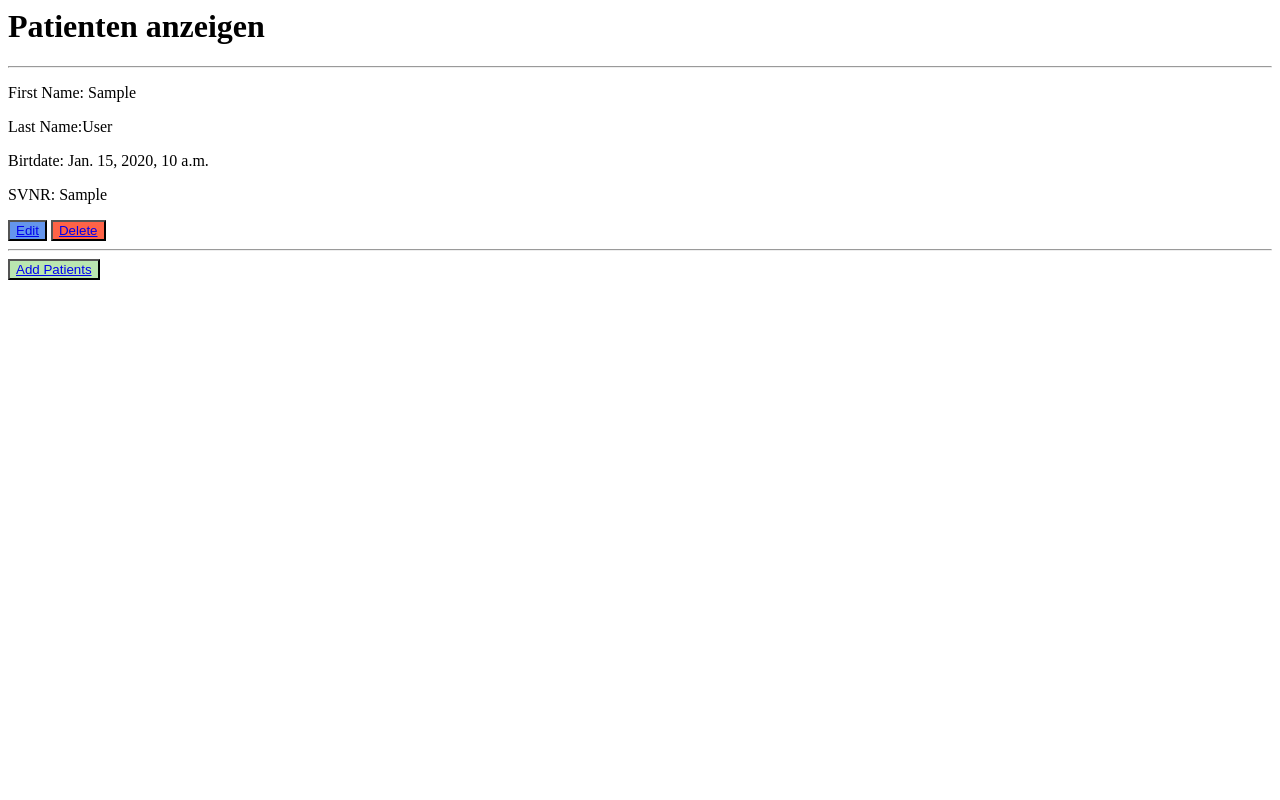
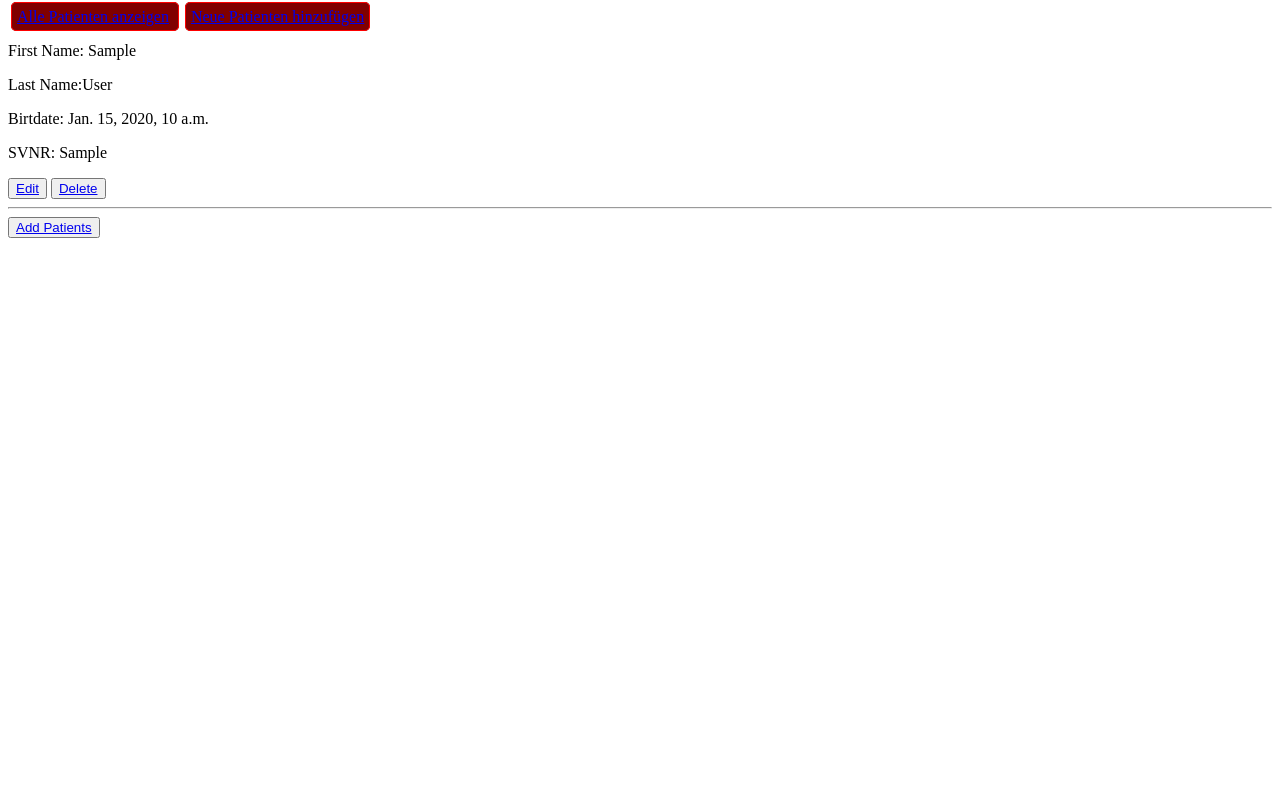
Before and after one commit to sarabudeanu/25-26-MGIN-Firstdjangoapp, a Django app: page /patients/ in a window 1280 px wide. Run offline with Django 5.2, Linux system fonts and the light colour scheme; tables that the repository leaves empty hold one stand-in row (values such as "Sample post").

Commit message:
base html hinzugefügt

```diff
--- a/patientmanager/settings.py
+++ b/patientmanager/settings.py
@@ -86,7 +86,7 @@ def inferDatabaseConfiguartion():
         }
 
     return {
-        'ENGINE': 'django.db.backends.postgresql',
+        'ENGINE': 'django.db.backends.sqlite3',
         'NAME': BASE_DIR / 'db.sqlite3'
     }
 
@@ -131,6 +131,10 @@ USE_TZ = True
 
 STATIC_URL = 'static/'
 
+STATICFILES_DIRS = [
+    BASE_DIR / "static"
+]
+
 # Default primary key field type
 # https://docs.djangoproject.com/en/5.2/ref/settings/#default-auto-field
 
--- a/patientmanager/urls.py
+++ b/patientmanager/urls.py
@@ -25,5 +25,6 @@ urlpatterns = [
     path('patients/add/', pmapp_view.add_patient),
     path('patients/', pmapp_view.list_patients),
     path('patients/edit/<int:id>', pmapp_view.edit_patient),
-    path('patients/delete/<int:id>', pmapp_view.delete_patient)
+    path('patients/delete/<int:id>', pmapp_view.delete_patient),
+    path('login/', pmapp_view.perform_login)
 ]
--- /dev/null
+++ b/patientmanagerapp/templates/base.html
@@ -0,0 +1,18 @@
+<html>
+    <head>
+        <title>First Django App</title>
+        <link rel="stylesheet" href="/static/style.css"/>
+    </head>
+    <body>
+        <nav>
+            <span class="menubutton">
+                <a href="/patients/">Alle Patienten anzeigen</a>
+            </span>
+            <span class="menubutton">
+                <a href="/patients/add">Neue Patienten hinzufügen</a>
+            </span>
+        </nav>
+        {% block content %}
+        {% endblock content %}
+    </body>
+</html>
--- a/patientmanagerapp/templates/listpatients.html
+++ b/patientmanagerapp/templates/listpatients.html
@@ -1,26 +1,23 @@
-<html>
-    <head>
-        <h1>Patienten anzeigen</h1>
-    </head>
-    <body>
-        <hr />
-        {% for patient in patients %} <!--2 mal "{" um etwas auszugeben-->
+{% extends "base.html" %}
+
+{% block content %}
+{% for patient in patients %}
     <div>
-                <p> First Name: {{ patient.first_name }} </p>
+        <p> First Name: {{ patient.first_name }} </p> <!--2 mal "{" um etwas auszugeben-->
         <p> Last Name:{{ patient.last_name }} </p>
         <p> Birtdate: {{ patient.birthday }} </p>
         <p> SVNR: {{patient.svnr}} </p>
-                <button style="background-color:cornflowerblue;">
+        <button>
             <a href="/patients/edit/{{patient.id}}">Edit</a>
         </button>
-                <button style ="background-color: tomato;">
+        <button>
             <a href="/patients/delete/{{patient.id}}">Delete</a>
         </button>
     </div>
     <hr/>
 {% endfor %}
-        <button style ="background-color: rgb(186, 230, 176);">
+<button>
     <a href = "/patients/add/">Add Patients</a>
 </button>
-    </body>
-</html>
+
+{% endblock content %}
--- a/patientmanagerapp/views.py
+++ b/patientmanagerapp/views.py
@@ -1,6 +1,7 @@
 from django.http import HttpResponse, HttpRequest
 from django.shortcuts import render, redirect
 from patientmanagerapp.models import Patient
+from django.contrib.auth import authenticate, login, logout
 
 # Create your views here.
 
@@ -55,3 +56,22 @@ def delete_patient(request: HttpRequest,id:int):
     Patient.objects.filter(id=id).delete()
 
     return render(request,"listpatients.html",context={"patients":Patient.objects.all()})
+
+def perform_login(request:HttpRequest):
+
+    login_status = ""
+    if request.method == "POST":
+        username = request.POST.get("username")
+        password = request.POST.get("password")
+
+        user = authenticate(request, username=username, password=password)
+
+        if user is not None:
+            login(request,user)
+            login_status = "SUCCESSFULL"
+        else:
+            #user is None
+            login_status = "FAILED"
+
+
+    return render(request,"login.html", context={"login_status":login_status})
--- /dev/null
+++ b/static/style.css
@@ -0,0 +1,10 @@
+body{
+    font-family:'Times New Roman';
+}
+.menubutton{
+    border: 1PX solid RED;
+    border-radius: 5px;
+    padding:5px;
+    margin: 3px;
+    background-color: maroon;
+}
```
Also changed, not shown: patientmanagerapp/templates/addpatient.html (+5 -9 lines), patientmanagerapp/templates/login.html (added, +16 -0 lines). Lines whose indentation alone changed are shown as unchanged.
